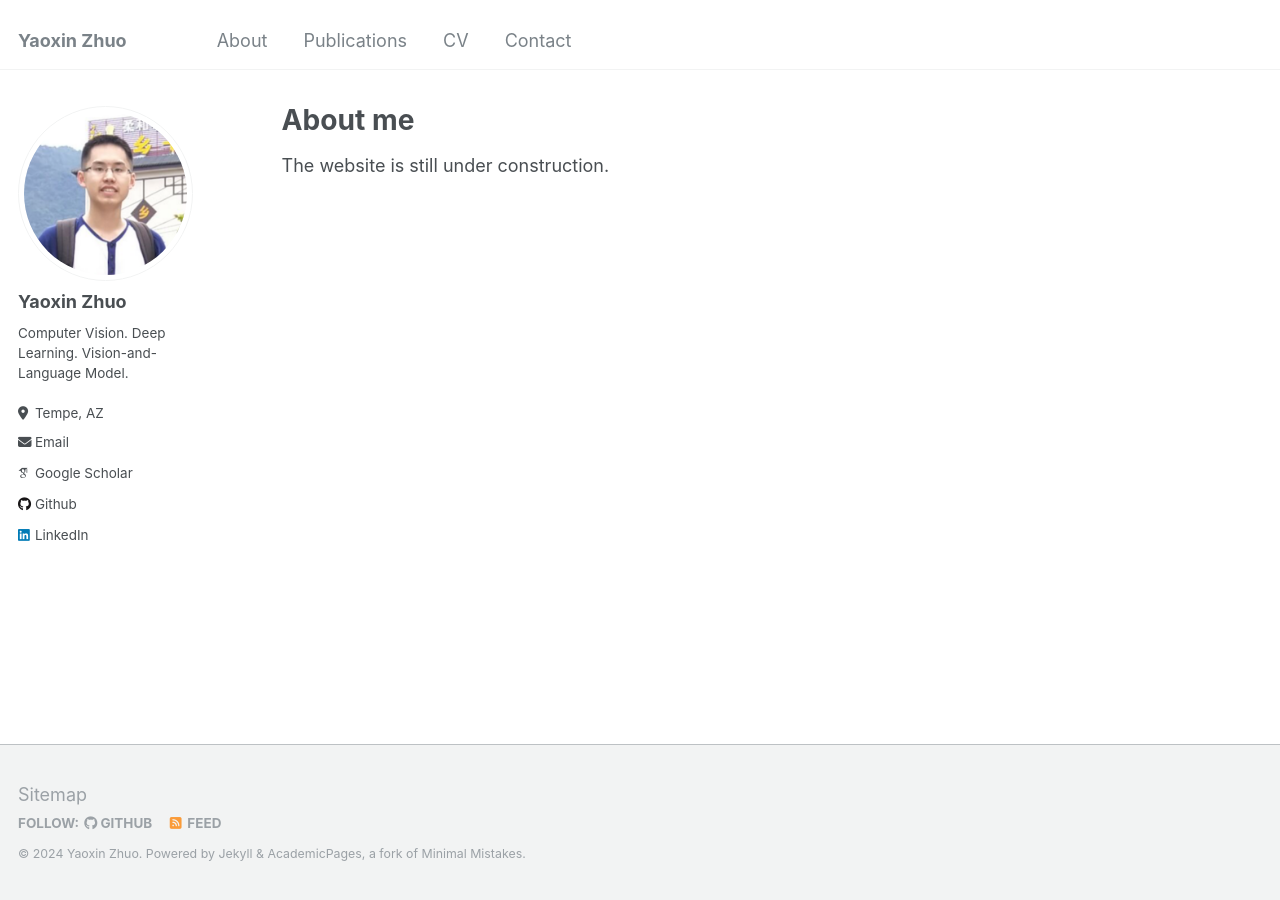
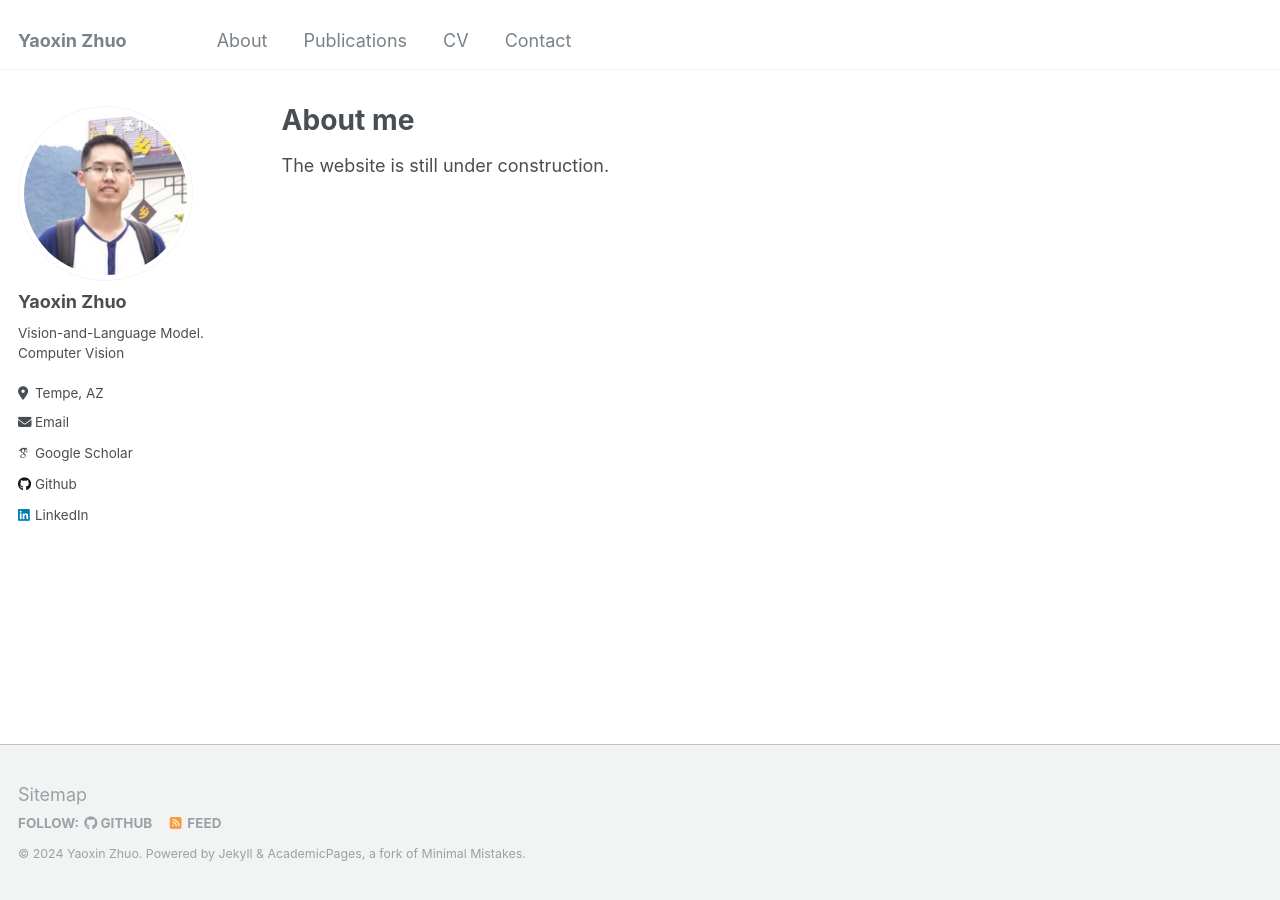
Before and after one commit to yaoxinzhuo/yaoxinzhuo.github.io, a Jekyll site: the page built from _pages/post.md, in a window 1280 px wide. Built offline with Jekyll 4.4.1, drawn with Linux system fonts in a browser that asks for light colours; some web fonts are replaced.

Commit message:
Update _config.yml

```diff
--- a/_config.yml
+++ b/_config.yml
@@ -24,10 +24,7 @@ author:
   avatar           : "picture.png"
   name             : "Yaoxin Zhuo"
   pronouns         : # example: "she/her"
-  bio              : >
-                    Computer Vision.
-                    Deep Learning.
-                    Vision-and-Language Model.
+  bio              : "Vision-and-Language Model.<br>Computer Vision"
   location         : "Tempe, AZ"
   employer         : #"Red Brick University"
   uri              : # URL
```
